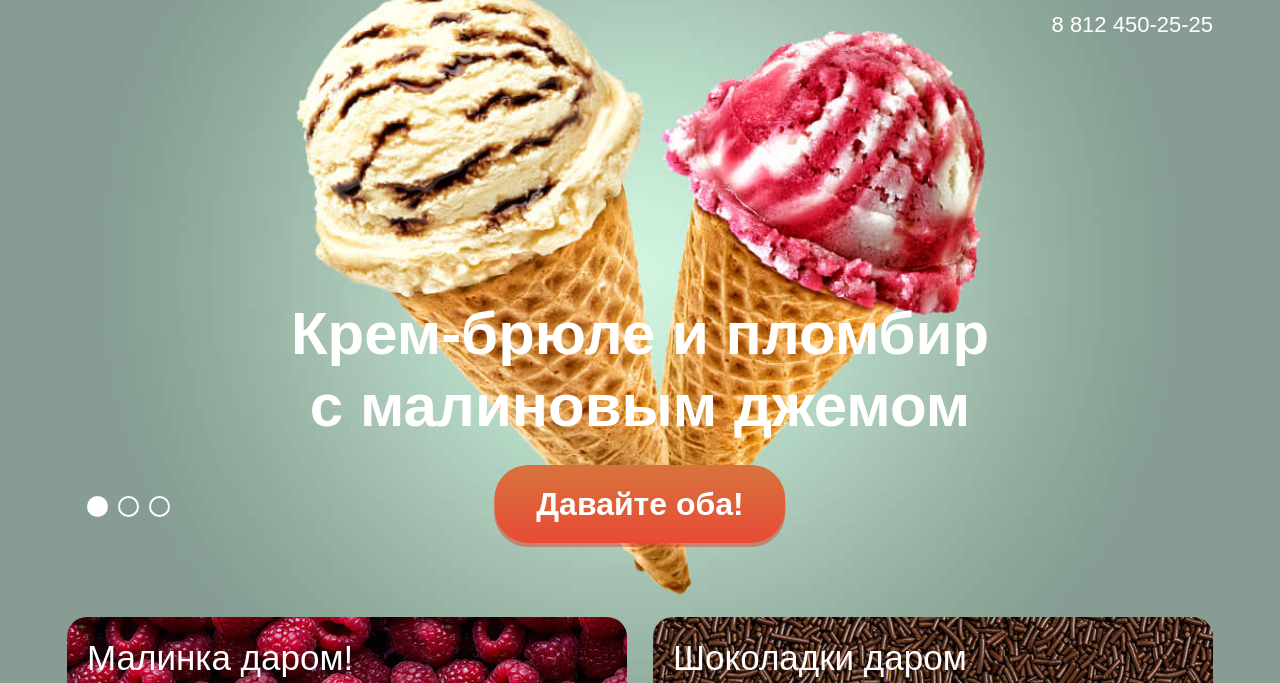
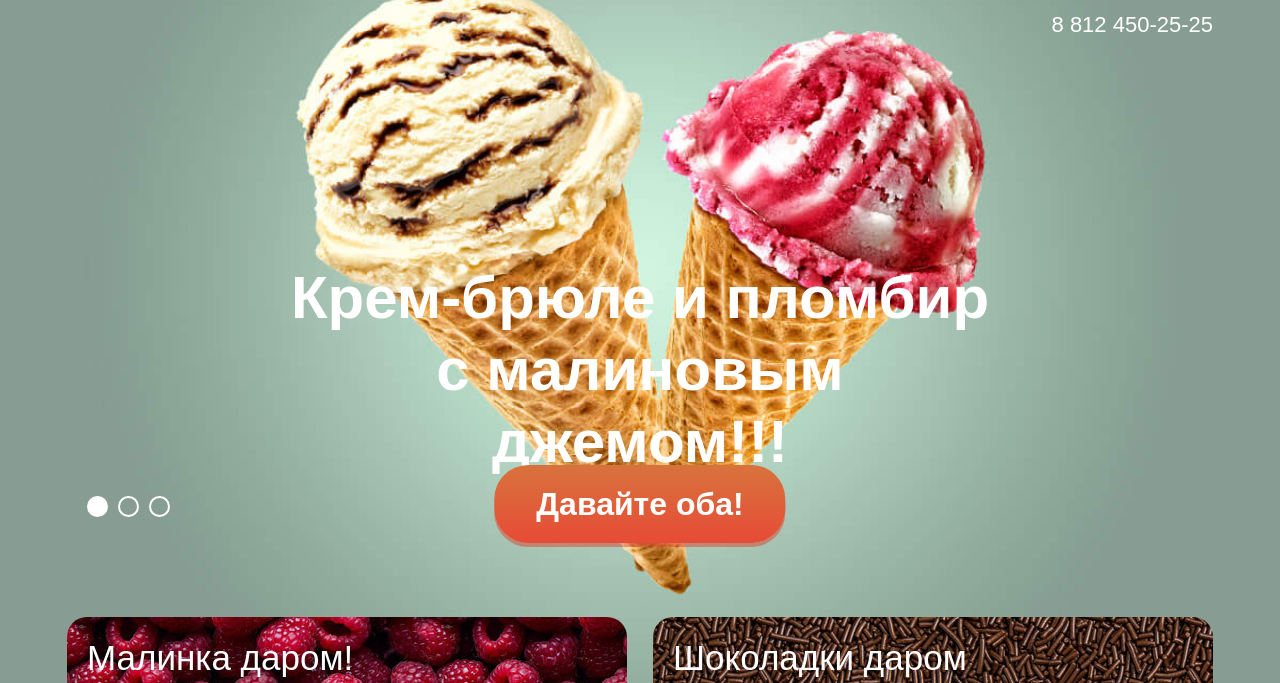
Before and after one commit to dmytroli/Gllacy-training-site, a website: page index.html in a window 1280 px wide. Shown: the part 103-786 px from the top of the page. Drawn offline with Linux system fonts and the light colour scheme; files whose address does not match are found by name.

Commit message:
Знаки оклику на 1 слайді

```diff
--- a/index.html
+++ b/index.html
@@ -29,7 +29,7 @@
 			<li><img src="img/bg-1.jpg" alt="slide image" />
 				<h3 class="slider-title">
 					Крем-брюле и пломбир
-					с малиновым джемом
+					с малиновым джемом!!!
 				</h3>
 				<button class="slider-button">
 					Давайте оба!
```
